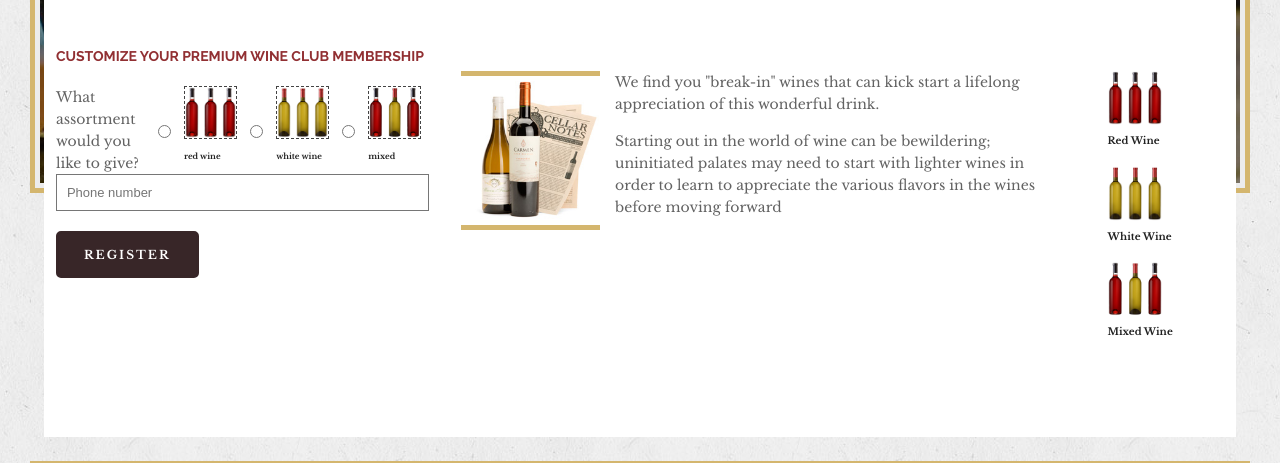
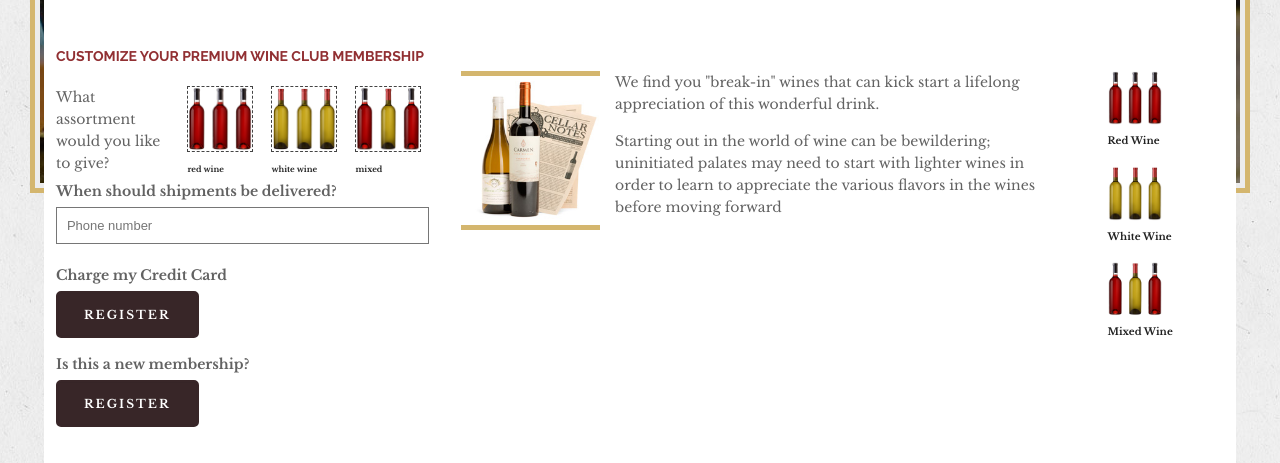
Before and after one commit to JJkip/nairobiwineclub, a plain HTML site: page begginers-club-subscribe.html in a window 1280 px wide. Shown: the part 217-680 px from the top of the page. Drawn offline with nearby package versions, Linux system fonts and the light colour scheme; a web font is replaced by a local one.

```diff
--- a/begginers-club-subscribe.html
+++ b/begginers-club-subscribe.html
@@ -126,26 +126,34 @@
                                         <form id="contactform_popup" class="flv_fullwidth">
                                         <span class="wine-select-list">
                                             <lable>What assortment would you like to give?</lable>
-                                            <input type="radio" name="wine" id="red" class="input-hiddens" />
+                                            <input type="radio" name="wine" id="red" class="input-hidden" />
                                             <label for="red" class="mg-lr-md">
                                                 <img src="images/available-options_three-red-wine.png" alt="I'm sad" />
                                                 <p class="label-text"><b>red wine</b></p>
                                             </label>
-                                            <input type="radio" name="wine" id="white" class="input-hiddens" />
+                                            <input type="radio" name="wine" id="white" class="input-hidden" />
                                             <label for="white" class="mg-lr-md">
                                                 <img src="images/available-options_three-white-wine.png" alt="White wine" />
                                                 <p class="label-text"><b>white wine</b></p>
                                             </label>
-                                            <input type="radio" name="wine" id="mixed" class="input-hiddens" />
+                                            <input type="radio" name="wine" id="mixed" class="input-hidden" />
                                             <label for="mixed" class="mg-lr-md">
                                                 <img src="images/available-options_three-mixed-wine.png" alt="I'm happy" />
                                                 <p class="label-text"><b>mixed</b></p>
                                             </label>
                                         </span>
                                         <span>
+                                            <label> When should shipments be delivered?</label>
                                             <input type="number" name="subject_popup" id="subject_popup" aria-required="true" aria-invalid="false" placeholder="Phone number">
                                         </span>
-                                            <input class="btn-wine btn_md" type="button" value="Register" id="submit_popup" onclick="return check_values_popup();">
+                                            <span>
+                                                <label>Charge my Credit Card</label>
+                                                <input class="btn-wine btn_md" type="button" value="Register" id="submit_popup" onclick="return check_values_popup();">
+                                            </span>
+                                            <span>
+                                                <label>Is this a new membership?</label>
+                                                <input class="btn-wine btn_md" type="button" value="Register" id="submit_popup" onclick="return check_values_popup();">
+                                            </span>
                                         </form>
                                     </div>
                                 </div>
```
Also changed, not shown: index.html (+1 -1 lines).
